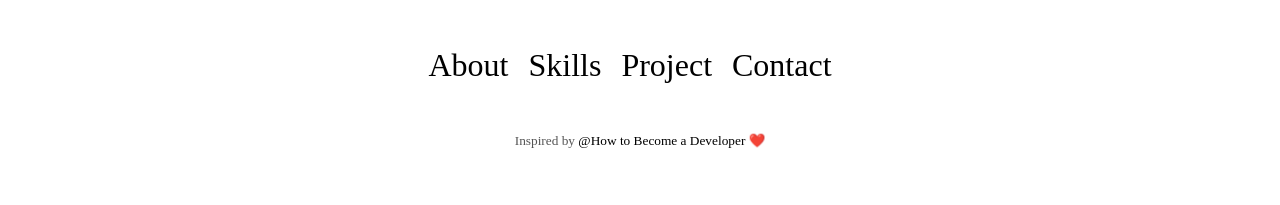
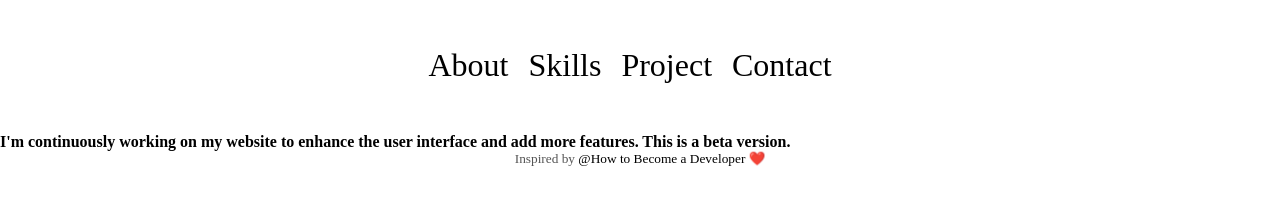
Before and after one commit to ParthBotre/ParthBotre.github.io, a plain HTML site: page index.html in a window 1280 px wide. Shown: the part 3760-3965 px from the top of the page. Drawn offline with Linux system fonts and the light colour scheme.

Commit message:
updated index footer note

```diff
--- a/index.html
+++ b/index.html
@@ -318,6 +318,7 @@
                 </ul>
             </div>
         </nav>
+        <h4>I'm continuously working on my website to enhance the user interface and add more features. This is a beta version.</h4>
         <p>Inspired by <a href="https://www.youtube.com/watch?v=ldwlOzRvYOU&list=PLnTwGbyWY2W6XCIKlzQOpehpsXMOzUdXd">@How to Become a Developer</a> &#10084;&#65039;</p>
     </footer>
     <script src="script.js"></script>
```
